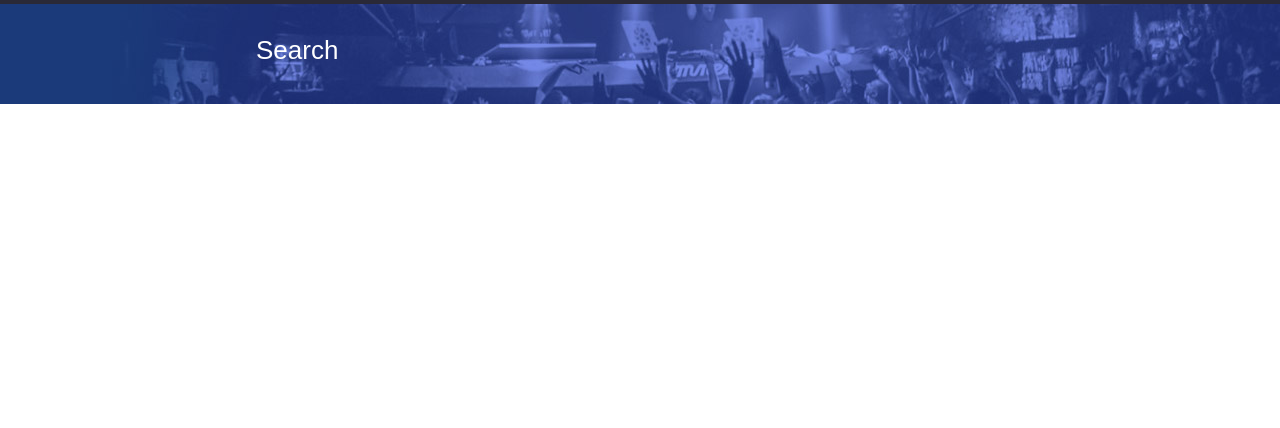
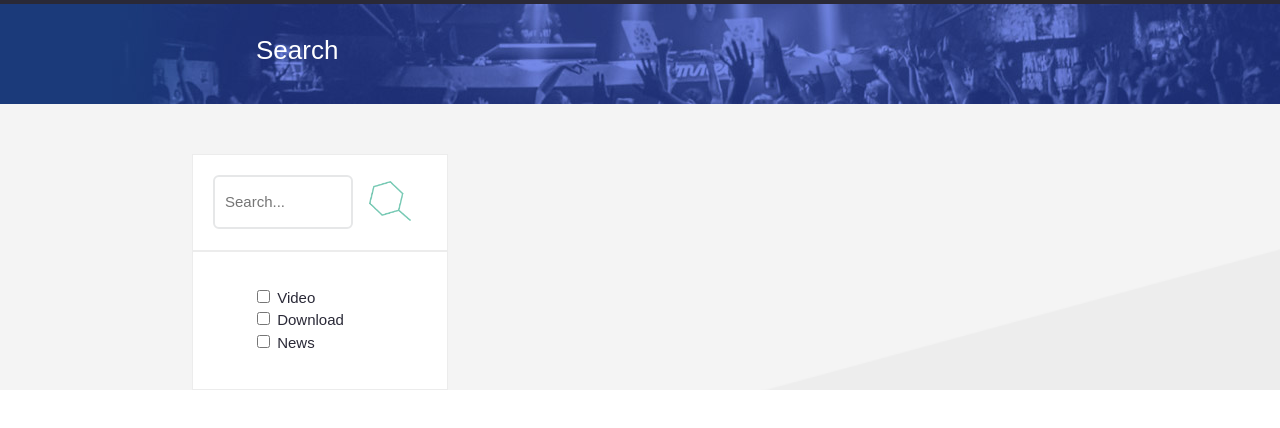
Before and after one commit to KevinDahlberg/search-results-redesign-pioneerdj, a plain HTML site: page index.html in a window 1280 px wide. Shown: the part 58-486 px from the top of the page. Drawn offline with Linux system fonts and the light colour scheme.

Commit message:
search box done

```diff
--- a/css/style.css
+++ b/css/style.css
@@ -4,13 +4,15 @@
 
 /**
 * Table of Contents
-* - Header
+* # Header
 *   - Nav Bar
 *   - Main Nav
 *   - Action Nav
 *   - Subhead
-*
+* # Content
+*   - Left Sidebar
 */
+
 
 body {
   font-family: Arial, sans-serif;
@@ -19,6 +21,13 @@ body {
   color: #2a2937;
   background-color: #fff;
   margin: 0 auto;
+}
+
+body .wrap {
+  background: url('../resources/images/background.png') repeat-y;
+  background-size: 100% auto;
+  z-index: 1;
+  overflow: visible;
 }
 
 html, body {
@@ -158,3 +167,75 @@ header {
     padding-bottom: 7px;
     font-family: "pdj", Arial, sans-serif;
   }
+
+/* Content */
+
+.content {
+  display: flex;
+}
+
+.content-col {
+  flex-basis: 15%;
+}
+
+.box {
+  background-color: white;
+  padding: 20px 20px 20px 20px;
+  border: 1px solid #ececec;
+}
+
+  /* left sidebar*/
+  .left-sidebar-container {
+    flex-basis: 20%;
+  }
+
+  /* search box */
+  .search-box {
+    margin-top: 50px;
+  }
+
+  .search-box form {
+    display: inline-flex;
+    width: 100%;
+  }
+
+  .search-box input {
+    padding: 5px 10px;
+    height: 40px;
+    border: 2px solid #e6e7e8;
+    border-radius: 6px;
+    font-family: inherit;
+    font-size: inherit;
+    line-height: inherit;
+    width: 80%;
+  }
+
+  .search-button {
+    border: none;
+    background-color: #fff;
+  }
+
+  .search-button img {
+    padding: 5px 10px;
+    height: 40px;
+    width: auto;
+  }
+
+  .search-button:hover {
+    background-color: #2a2937;
+    opacity: .2;
+  }
+
+  /* main-content */
+  .main-content {
+    flex-basis: 50%;
+  }
+
+  /* Filter */
+    .filter {
+
+    }
+
+    .filter li {
+      list-style: none;
+    }
--- a/index.html
+++ b/index.html
@@ -9,6 +9,7 @@
 
   </head>
   <body>
+    <div class="wrap">
       <header class="header">
         <div class="container">
           <div id="navbar" class="navbar">
@@ -39,15 +40,38 @@
             <div class="head-col"></div>
       </div>
       <div class="content">
+        <div class="content-col"></div>
         <div class="left-sidebar-container">
+          <div class="search-box box">
+            <form>
+              <input type="text" placeholder="Search..." aria-label="search form">
+              <button class="search-button"><img src="resources/images/search-icon.png" alt="search icon"></button>
           </div>
-      <div class="main-container">
+          <div class="filter box">
+            <ul class="filter-list">
+              <li>
+                <input type="checkbox" />
+                <label>Video</label>
+              </li>
+              <li>
+                <input type="checkbox" />
+                <label>Download</label>
+              </li>
+              <li>
+                <input type="checkbox" />
+                <label>News</label>
+              </li>
+            </ul>
           </div>
+        </div>
+        <div class="main-content">
+        </div>
+        <div class="content-col"></div>
       </div>
 
 
 
-
+    </div>
     <script type="text/javascript" src="js/client.js"></script>
   </body>
 </html>
```
Lines whose indentation alone changed are shown as unchanged.
